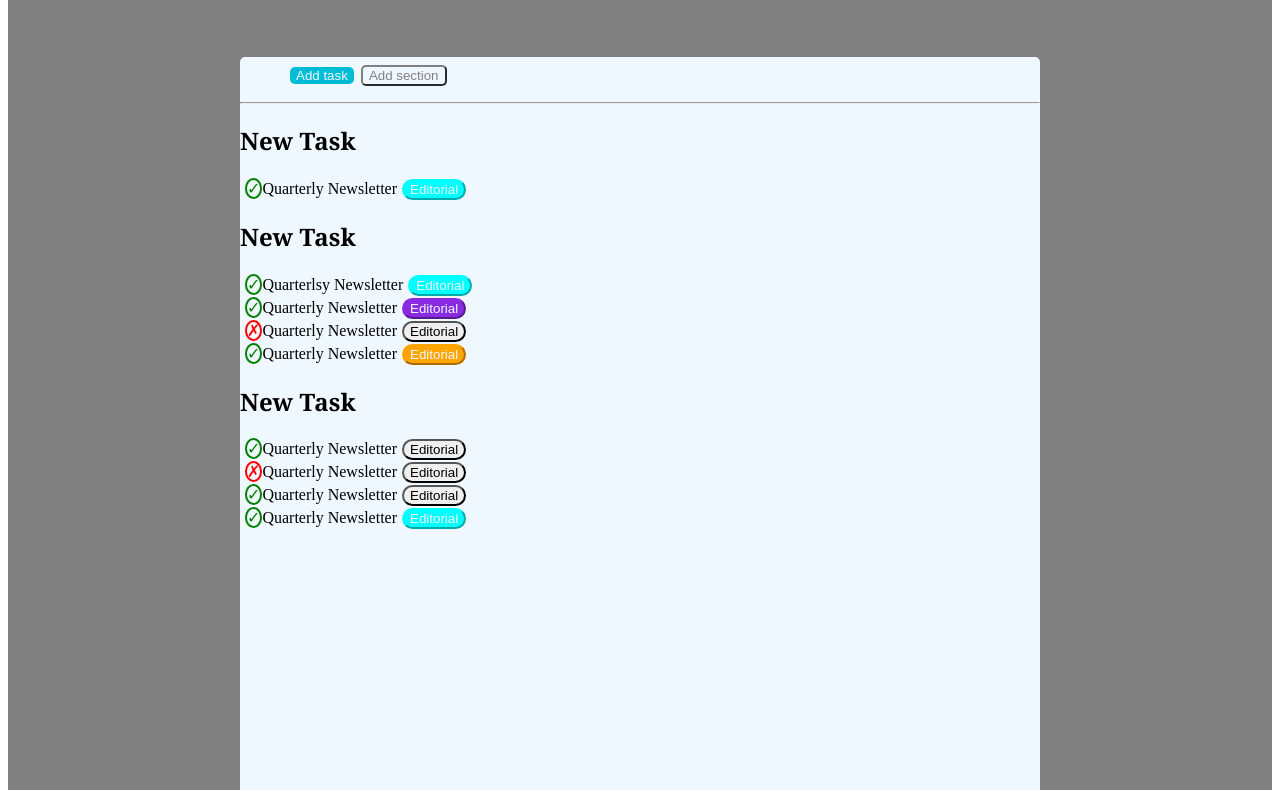
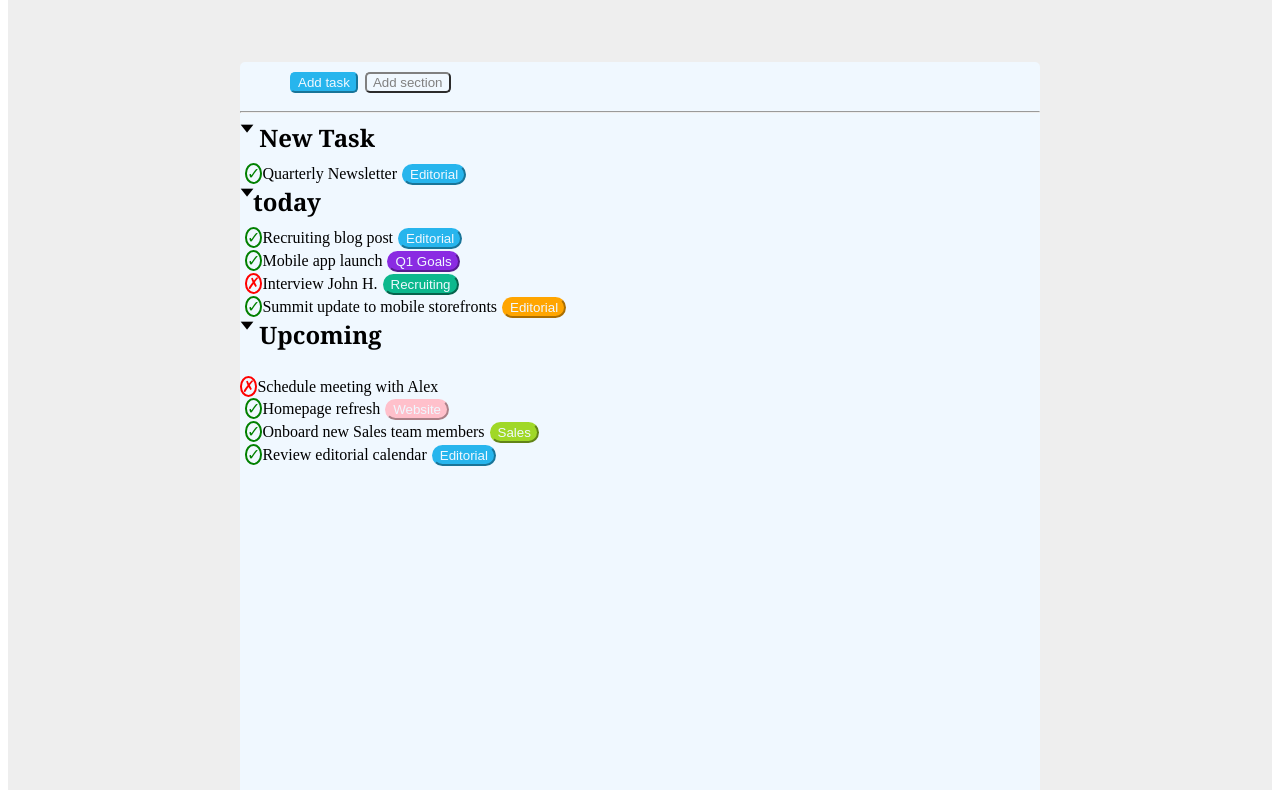
Before and after one commit to Aciar96/html-css-toboolist, a plain HTML site: page index.html in a window 1280 px wide. Shown: the part 76-866 px from the top of the page. Drawn offline with Linux system fonts and the light colour scheme.

Commit message:
added main and style

```diff
--- a/css/style.css
+++ b/css/style.css
@@ -1,15 +1,22 @@
 /* generics */
 h1 {
+    font-family: Georgia, 'Times New Roman', Georgia, 'Times New Roman';
     display: inline;
     vertical-align: middle;
-    font-family: Georgia, 'Times New Roman', Times, serif;
+    margin-bottom: 5px;
 }
+
 h2{
     font-family: Georgia, 'Times New Roman', Times, serif;
+    display: inline;
+    vertical-align: middle;
+    margin-bottom: 5px;
+    padding:0px;
+
 }
 img {
     vertical-align: middle;
-    margin-bottom: 5px;
+    margin-bottom: 10px;
 }
 
 div{
@@ -22,13 +29,16 @@ div{
 }
 p{
     display: inline;
+
     margin-right: 5px;
     font-family: Georgia, 'Times New Roman', Times, serif;
 
 }
 span{
     border: black;
-
+   }
+.fix-error{
+    display: block;
 }
 /* main */
 /* header main  */
@@ -36,15 +46,15 @@ span{
     border: 70px;
     padding: 70px;
     height: 800px;
-    background-color: gray;
+    background-color: rgb(238, 238, 238);
 }
 .task{
     margin: 10px 50px;
     margin-right: 5px;
-    background-color:#00bcd4;
+    background-color:#27b5ed;
     border-radius: 5px;
     color: aliceblue;
-    border: none;
+    border-color:#27b5ed;
 }
 .section{
     margin-left: 2px;
@@ -61,11 +71,16 @@ hr{
 .editorial{
     border-radius: 50px;
 }
+
+.triangle{
+    display: inline;
+    margin-bottom: 4px;
+}
 .editorial-aqua{
-    background-color: aqua;
+    background-color: #27b5ed;
     border-radius: 50px;
     color: aliceblue;
-    border-color: aqua;
+    border-color: #27b5ed ;
 }
 .editorial-orange{
     background-color: orange;
@@ -77,6 +92,24 @@ hr{
     background-color: blueviolet;
     border-radius: 50px;
     border-color: blueviolet;
+    color: aliceblue;
+}
+.editorial-green{
+    background-color:rgb(12, 184, 141);
+    border-radius: 50px;
+    border-color: rgb(12, 184, 141);
+    color: aliceblue;
+}
+.editorial-pink{
+    background-color:pink;
+    border-radius: 50px;
+    border-color: pink;
+    color: aliceblue;
+}
+.editorial-greenyellow{
+    background-color:rgb(160, 216, 39);
+    border-radius: 50px;
+    border-color: rgb(160, 216, 39);
     color: aliceblue;
 }
 
--- a/index.html
+++ b/index.html
@@ -21,23 +21,23 @@
             <button class="task">Add task</button><button  class="section">Add section</button>
             <hr>
             <!-- main  -->
-            <h2>New Task</h2>
+
+            <h2> <div class="triangle"> &#129171;</div> New Task</h2><br>
 
             <p><div class="check">&check;</div>Quarterly Newsletter</p><button class="editorial-aqua">Editorial</button><br>
-            <h2>New Task</h2>
-            <p><div class="check">&check;</div>Quarterlsy Newsletter</p><button class="editorial-aqua">Editorial</button><br>
-            <p><div class="check">&check;</div>Quarterly Newsletter</p><button class="editorial-violet">Editorial</button><br>
-            <p><div class="cross">&cross;</div>Quarterly Newsletter</p><button class="editorial">Editorial</button><br>
-            <p><div class="check">&check;</div>Quarterly Newsletter</p><button class="editorial-orange">Editorial</button><br>
-            <h2>New Task</h2>
-            <p><div class="check">&check;</div>Quarterly Newsletter</p><button class="editorial">Editorial</button><br>
-            <p><div class="cross">&cross;</div>Quarterly Newsletter</p><button class="editorial">Editorial</button><br>
-            <p><div class="check">&check;</div>Quarterly Newsletter</p><button class="editorial">Editorial</button><br>
-            <p><div class="check">&check;</div>Quarterly Newsletter</p><button class="editorial-aqua">Editorial</button><br>
+            <h2><div class="triangle">&#129171;</div>today</h2><br>
+            <p><div class="check">&check;</div>Recruiting blog post</p><button class="editorial-aqua">Editorial</button><br>
+            <p><div class="check">&check;</div>Mobile app launch</p><button class="editorial-violet">Q1 Goals</button><br>
+            <p><div class="cross">&cross;</div>Interview John H.</p><button class="editorial-green">Recruiting</button><br>
+            <p><div class="check">&check;</div>Summit update to mobile storefronts</p><button class="editorial-orange">Editorial</button><br>
+            <h2><div class="triangle">&#129171;</div> Upcoming</h2><br>
+            <p class="fix-error"><div class="cross">&cross;</div>Schedule meeting with Alex</p><br>
+            <p><div class="check">&check;</div>Homepage refresh</p><button class="editorial-pink">Website</button><br>
+            <p><div class="check">&check;</div>Onboard new Sales team members</p><button class="editorial-greenyellow">Sales</button><br>
+            <p><div class="check">&check;</div>Review editorial calendar</p><button class="editorial-aqua">Editorial</button><br>
         </div>
 
     </main>
     <!-- footer -->
     <footer></footer>
 </body>
-</html>
```
